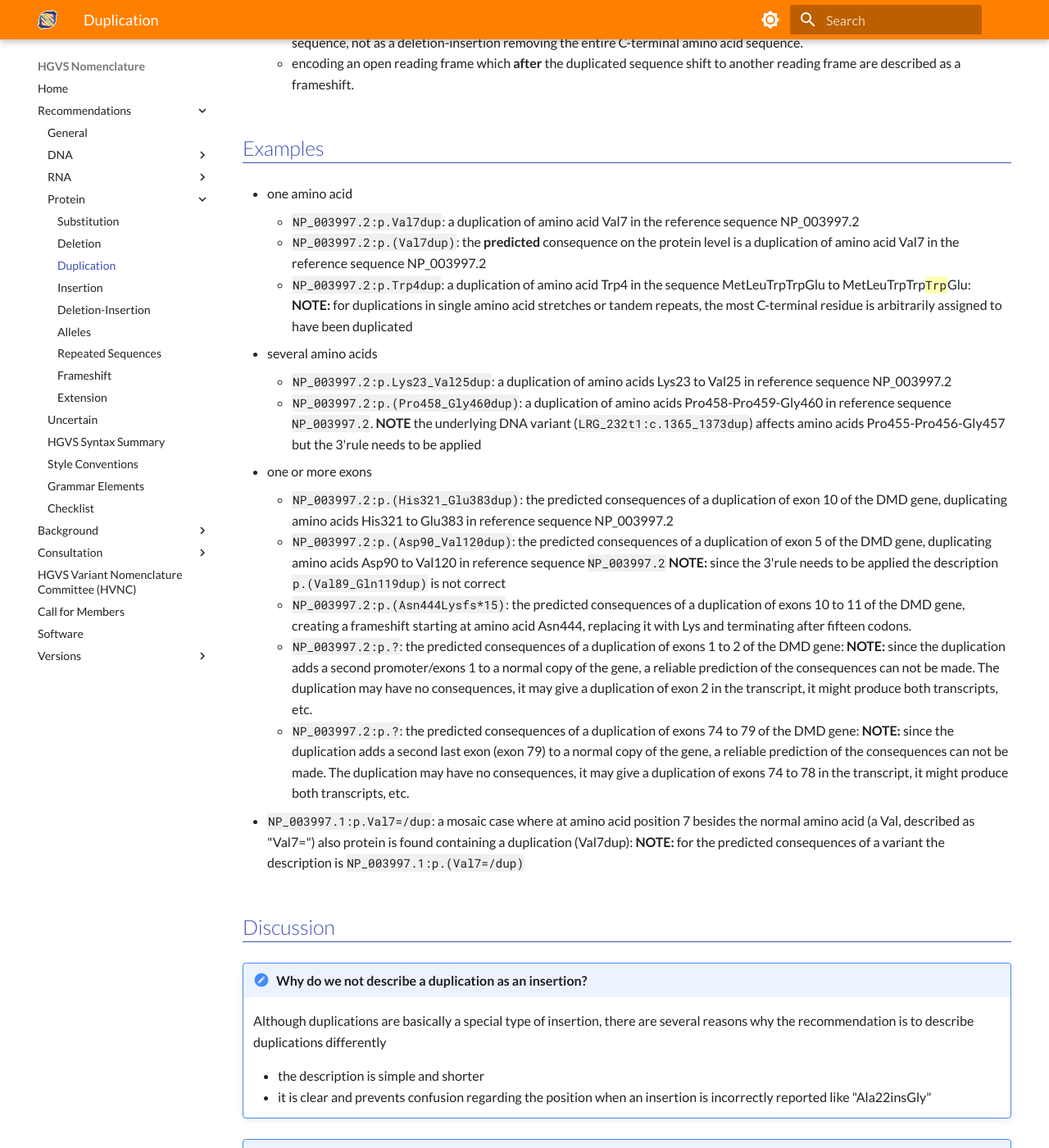
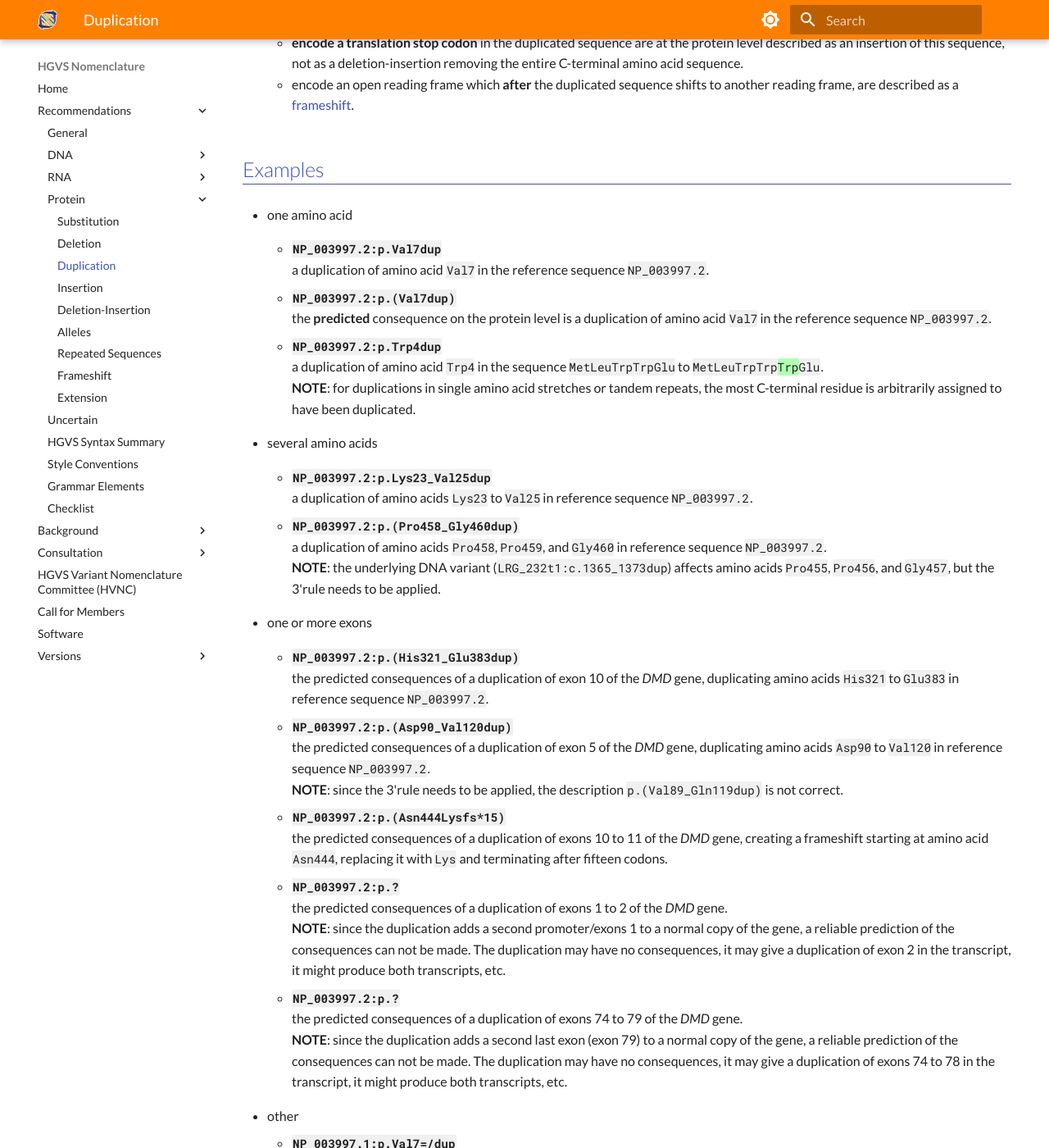
Before and after one commit to HGVSnomenclature/hgvs-nomenclature, an MkDocs documentation site: the page built from docs/recommendations/protein/duplication.md, in a window 1280 px wide and 1400 px high, scrolled down 967 px. Shown: the whole window at 82% size. Built offline with MkDocs 1.6.1 and Material for MkDocs 9.7.7, drawn with Linux system fonts in a browser that asks for light colours; some of the changed text lies outside the part shown.

Commit message:
Styled and fixed the protein/duplication page.
Synced the notes section and fixed some wording.

```diff
--- a/docs/recommendations/protein/duplication.md
+++ b/docs/recommendations/protein/duplication.md
@@ -12,56 +12,87 @@ bin/pull-syntax -c -f docs/syntax.yaml aa.dup
 
 ## Notes
 
-- all variants **should be** described at the DNA level, descriptions at the RNA and/or protein level may be given in addition
-- predicted consequences, i.e. without experimental evidence (no RNA or protein sequence analysed), should be given in parentheses, e.g. `p.(Arg727_Ser783dup)`.
-- the "amino_acids+positions_duplicated" should contain **two different** positions, i.e. Cys76_Glu79, not Cys76_Cys76.
-    - the "positions_duplicated" should be listed from **5' to 3'**, i.e. Cys76_Glu79, not Glu79_Cys76.
+- all variants **should be** described at the DNA level; descriptions at the RNA and/or protein level may be given in addition.
+- predicted consequences, i.e. without experimental evidence (no RNA or protein sequence analysed), should be given in parentheses, e.g., `p.(Arg727_Ser783dup)`.
+- the "positions_duplicated" should contain **two different** positions, i.e. `Cys76_Glu79`, not `Cys76_Cys76`.
+    - the "positions_duplicated" should be listed from **5' to 3'**, i.e. `Cys76_Glu79`, not `Glu79_Cys76`.
 - by definition, duplication may only be used when the additional copy is **directly C-terminal** of the original copy (a "tandem duplication").
     - when the extra copy is, at the protein level, not in tandem (directly C-terminal), the change should be described as **insertion** (see [Insertion](insertion.md)).
-    - duplications extending the amino acid sequence at the C-terminal end with one or more amino acids are described as [Extension](extension.md)
-- for all descriptions the **most C-terminal position** possible of the reference sequence is arbitrarily assigned to have been changed (**3'rule**)
+    - duplications extending the amino acid sequence at the C-terminal end with one or more amino acids are described as an [Extension](extension.md).
+- for all descriptions, the **most C-terminal position** possible of the reference sequence is arbitrarily assigned to have been changed (**3'rule**).
 - duplications at the DNA or RNA level, **starting N-terminal of and including** the translation termination (stop) codon usually have no (predicted) effect on the protein level.
-- duplications at DNA or RNA level
-    - which introduce an **immediate** translation termination (stop) codon at the protein level are described as a nonsense variant.
-    - **encoding a translation stop codon** in the duplicated sequence are at the protein level described as an insertion of this sequence, not as a deletion-insertion removing the entire C-terminal amino acid sequence.
-    - encoding an open reading frame which **after** the duplicated sequence shift to another reading frame are described as a frameshift.
+- duplications at DNA or RNA level that
+    - introduce an **immediate** translation termination (stop) codon at the protein level, are described as a nonsense variant.
+    - **encode a translation stop codon** in the duplicated sequence are at the protein level described as an insertion of this sequence, not as a deletion-insertion removing the entire C-terminal amino acid sequence.
+    - encode an open reading frame which **after** the duplicated sequence shifts to another reading frame, are described as a [frameshift](frameshift.md).
 
 ## Examples
 
 - one amino acid
+    - **`NP_003997.2:p.Val7dup`**<br>
+      a duplication of amino acid `Val7` in the reference sequence `NP_003997.2`.
 
-    - `NP_003997.2:p.Val7dup`: a duplication of amino acid Val7 in the reference sequence NP_003997.2
-    - `NP_003997.2:p.(Val7dup)`: the **predicted** consequence on the protein level is a duplication of amino acid Val7 in the reference sequence NP_003997.2
-    - `NP_003997.2:p.Trp4dup`: a duplication of amino acid Trp4 in the sequence MetLeuTrpTrpGlu to MetLeuTrpTrp<code class="spot1">Trp</code>Glu: **NOTE:** for duplications in single amino acid stretches or tandem repeats, the most C-terminal residue is arbitrarily assigned to have been duplicated
+    - **`NP_003997.2:p.(Val7dup)`**<br>
+      the **predicted** consequence on the protein level is a duplication of amino acid `Val7` in the reference sequence `NP_003997.2`.
+
+    - **`NP_003997.2:p.Trp4dup`**<br>
+      a duplication of amino acid `Trp4` in the sequence `MetLeuTrpTrpGlu` to `MetLeuTrpTrp`<code class="ins">Trp</code>`Glu`.<br>
+      **NOTE**: for duplications in single amino acid stretches or tandem repeats, the most C-terminal residue is arbitrarily assigned to have been duplicated.
 
 - several amino acids
+    - **`NP_003997.2:p.Lys23_Val25dup`**<br>
+      a duplication of amino acids `Lys23` to `Val25` in reference sequence `NP_003997.2`.
 
-    - `NP_003997.2:p.Lys23_Val25dup`: a duplication of amino acids Lys23 to Val25 in reference sequence NP_003997.2
-    - `NP_003997.2:p.(Pro458_Gly460dup)`: a duplication of amino acids Pro458-Pro459-Gly460 in reference sequence `NP_003997.2`. **NOTE** the underlying DNA variant (`LRG_232t1:c.1365_1373dup`) affects amino acids Pro455-Pro456-Gly457 but the 3'rule needs to be applied
+    - **`NP_003997.2:p.(Pro458_Gly460dup)`**<br>
+      a duplication of amino acids `Pro458`, `Pro459`, and `Gly460` in reference sequence `NP_003997.2`.<br>
+      **NOTE**: the underlying DNA variant (`LRG_232t1:c.1365_1373dup`) affects amino acids `Pro455`, `Pro456`, and `Gly457`, but the 3'rule needs to be applied.
 
 - one or more exons
+    - **`NP_003997.2:p.(His321_Glu383dup)`**<br>
+      the predicted consequences of a duplication of exon 10 of the _DMD_ gene, duplicating amino acids `His321` to `Glu383` in reference sequence `NP_003997.2`.
 
-    - `NP_003997.2:p.(His321_Glu383dup)`: the predicted consequences of a duplication of exon 10 of the DMD gene, duplicating amino acids His321 to Glu383 in reference sequence NP_003997.2
-    - `NP_003997.2:p.(Asp90_Val120dup)`: the predicted consequences of a duplication of exon 5 of the DMD gene, duplicating amino acids Asp90 to Val120 in reference sequence `NP_003997.2` **NOTE:** since the 3'rule needs to be applied the description `p.(Val89_Gln119dup)` is not correct
-    - `NP_003997.2:p.(Asn444Lysfs*15)`: the predicted consequences of a duplication of exons 10 to 11 of the DMD gene, creating a frameshift starting at amino acid Asn444, replacing it with Lys and terminating after fifteen codons.
-    - `NP_003997.2:p.?`: the predicted consequences of a duplication of exons 1 to 2 of the DMD gene: **NOTE:** since the duplication adds a second promoter/exons 1 to a normal copy of the gene, a reliable prediction of the consequences can not be made. The duplication may have no consequences, it may give a duplication of exon 2 in the transcript, it might produce both transcripts, etc.
-    - `NP_003997.2:p.?`: the predicted consequences of a duplication of exons 74 to 79 of the DMD gene: **NOTE:** since the duplication adds a second last exon (exon 79) to a normal copy of the gene, a reliable prediction of the consequences can not be made. The duplication may have no consequences, it may give a duplication of exons 74 to 78 in the transcript, it might produce both transcripts, etc.
+    - **`NP_003997.2:p.(Asp90_Val120dup)`**<br>
+      the predicted consequences of a duplication of exon 5 of the _DMD_ gene, duplicating amino acids `Asp90` to `Val120` in reference sequence `NP_003997.2`.<br>
+      **NOTE**: since the 3'rule needs to be applied, the description `p.(Val89_Gln119dup)` is not correct.
 
-- `NP_003997.1:p.Val7=/dup`: a mosaic case where at amino acid position 7 besides the normal amino acid (a Val, described as "Val7=") also protein is found containing a duplication (Val7dup): **NOTE:** for the predicted consequences of a variant the description is `NP_003997.1:p.(Val7=/dup)`
+    - **`NP_003997.2:p.(Asn444Lysfs*15)`**<br>
+      the predicted consequences of a duplication of exons 10 to 11 of the _DMD_ gene, creating a frameshift starting at amino acid `Asn444`, replacing it with `Lys` and terminating after fifteen codons.
+
+    - **`NP_003997.2:p.?`**<br>
+      the predicted consequences of a duplication of exons 1 to 2 of the _DMD_ gene.<br>
+      **NOTE**: since the duplication adds a second promoter/exons 1 to a normal copy of the gene, a reliable prediction of the consequences can not be made.
+      The duplication may have no consequences, it may give a duplication of exon 2 in the transcript, it might produce both transcripts, etc.
+
+    - **`NP_003997.2:p.?`**<br>
+      the predicted consequences of a duplication of exons 74 to 79 of the _DMD_ gene.<br>
+      **NOTE**: since the duplication adds a second last exon (exon 79) to a normal copy of the gene, a reliable prediction of the consequences can not be made.
+      The duplication may have no consequences, it may give a duplication of exons 74 to 78 in the transcript, it might produce both transcripts, etc.
+
+- other
+    - **`NP_003997.1:p.Val7=/dup`**<br>
+      a mosaic case where at amino acid position 7, besides the normal amino acid (a `Val`, described as `Val7=`), also protein is found containing a duplication (`p.Val7dup`).<br>
+      **NOTE**: for the predicted consequences of a variant, the description is `NP_003997.1:p.(Val7=/dup)`.
 
 ## Discussion
 
 !!! note "Why do we not describe a duplication as an insertion?"
 
-    Although duplications are basically a special type of insertion, there are several reasons why the recommendation is to describe duplications differently
+    Although duplications are basically a special type of insertion, there are several reasons why the recommendation is to describe duplications separately.
 
-    - the description is simple and shorter
-    - it is clear and prevents confusion regarding the position when an insertion is incorrectly reported like "Ala22insGly"
+    - the description is simple and shorter;
+    - it is clear and prevents confusion regarding the position when an insertion is incorrectly reported, like <code class="invalid">p.Ala22insGly</code>;
+    - insertion more or less means "coming from elsewhere".
+      Mechanistically, a duplication is most likely caused by a local event, DNA polymerase slippage, duplicating a local sequence.
 
-!!! note "How should I describe the change "MetArgThr**GlySerSer**HisGlnTrpPhe" to "MetArgThr**GlySerSer**His**GlySerSer**GlnTrpPhe"? The fact that the inserted sequence (GlySerSer) is present in the original sequence suggests it derives from a duplicative event."
+!!! note "How should I describe the change `MetArgThr`<code class="spot1">GlySerSer</code>`HisGlnTrpPhe` to `MetArgThr`<code class="spot1">GlySerSer</code>`His`<code class="ins">GlySerSer</code>`GlnTrpPhe`? The fact that the inserted sequence (<code class="ins">GlySerSer</code>) is present in the original sequence suggests it derives from a duplicative event."
 
-    The variant should be described as an insertion; `p.His7_Gln8insGly4_Ser6`. A description using "dup" is not correct since, by definition, a duplication should be **directly 3'-flanking of the original copy** (in tandem). Note that the description given still makes it clear that the sequence inserted between `p.His7` and `p.Gln8` is probably derived from nearby, i.e. position `p.Gly4` to `p.Ser6`, and thus likely derived from a duplicative event.
+    The variant should be described as an insertion; `p.His7_Gln8insGly4_Ser6`.
+    A description using "dup" is not correct since, by definition, a duplication should be **directly 3'-flanking of the original copy** (in tandem).
+    Note that the description given still makes it clear that the sequence inserted between `p.His7` and `p.Gln8` is probably derived from nearby, i.e. position `p.Gly4` to `p.Ser6`, and thus likely derived from a duplicative event.
 
 !!! note "What do you mean with "variants should be described on the protein level and not incorporate knowledge regarding the change at the DNA-level"?"
 
-    It means that protein variant descriptions should be derived from comparing the variant protein sequence with the reference protein sequence. Knowledge on the underlying change at the DNA level should not be used. E.g. when MetTrpSerSerSerHisAsp.. changes to MetTrpSerSerSer<code class="spot1">Ser</code>HisAsp.. this is described as `p.Ser5dup`. The information that at the DNA level the change is ..ATGTGGTCCAGTTCCCACGAT.. to ..ATGTGGTCCAGT<code class="spot1">AGT</code>TCCCACGAT.., so the codon for Ser4 is duplicated, is not used; the description `p.Ser4dup` is not correct.
+    It means that protein variant descriptions should be derived from comparing the variant protein sequence with the reference protein sequence.
+    Knowledge on the underlying change at the DNA level should not be used.
+    E.g., when `MetTrpSerSerSerHisAsp..` changes to `MetTrpSerSerSer`<code class="ins">Ser</code>`HisAsp..`, this is described as `p.Ser5dup`.
+    The information that at the DNA level the change is `..ATGTGGTCCAGTTCCCACGAT..` to `..ATGTGGTCCAGT`<code class="ins">AGT</code>`TCCCACGAT..`, so the codon for `Ser4` is duplicated, is not used; the description `p.Ser4dup` is not correct.
```
